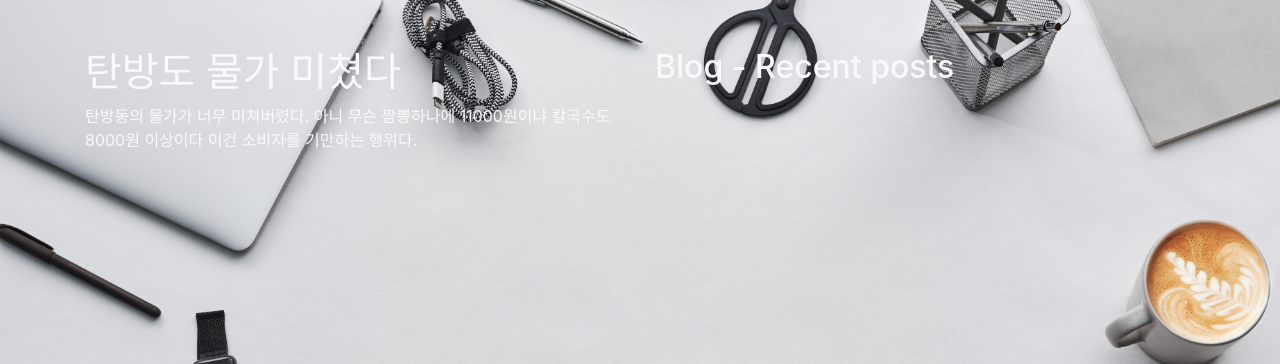
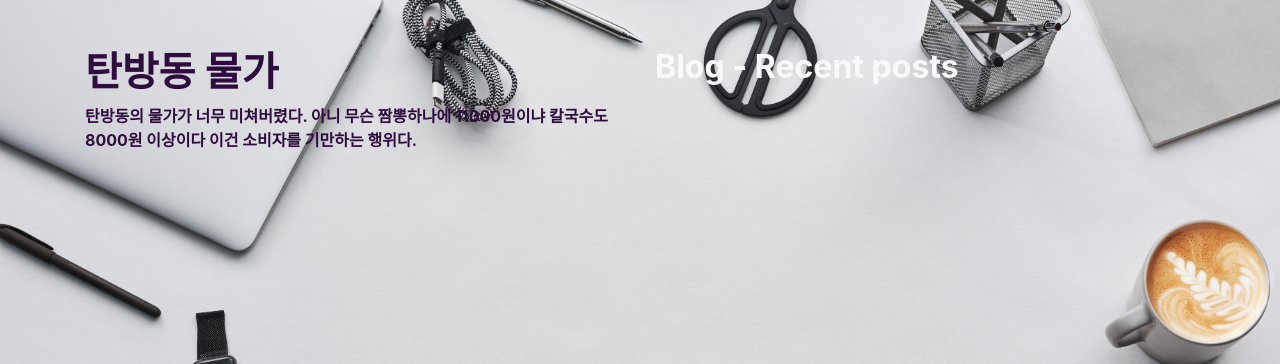
Before and after one commit to Juseong97/do_it_django_a_to_z, a Django app: template single_pages/templates/single_pages/landing.html in a window 1280 px wide. Shown: the part 56-420 px from the top of the page. Run offline with Django 4.2, Linux system fonts and the light colour scheme; the template is opened without the code that fills it, so the values that code supplies are empty; parts of the project's set-up code (start-up, migrations or seed data) failed here and were passed over; some libraries are stand-ins or nearby versions.

Commit message:
색추가 아직안됨

```diff
--- a/single_pages/static/single_pages/css/landing.css
+++ b/single_pages/static/single_pages/css/landing.css
@@ -13,3 +13,7 @@ section{
 .card{
     background-color : rgba(255,255,255,0.5);
 }
+
+h2{
+    color:#2F0C3E;
+}
--- a/single_pages/templates/single_pages/landing.html
+++ b/single_pages/templates/single_pages/landing.html
@@ -14,11 +14,11 @@
         <div class="container">
             <div class="row jusify-content-between">
                 <div class="col-lg-6 text-light">
-                    <h1 class="mt-5">탄방도 물가 미쳤다</h1>
-                    <p>탄방동의 물가가 너무 미쳐버렸다. 아니 무슨 짬뽕하나에 11000원이냐 칼국수도 8000원 이상이다 이건 소비자를 기만하는 행위다.</p>
+                    <h1 class="mt-5" style="color:#2F0C3E; font-weight:bold;">탄방동 물가</h1>
+                    <p style="color:#2F0C3E; font-weight:bold;">탄방동의 물가가 너무 미쳐버렸다. 아니 무슨 짬뽕하나에 11000원이냐 칼국수도 8000원 이상이다 이건 소비자를 기만하는 행위다.</p>
                 </div>
                     <div class="col-lg-5 mt-5">
-                        <h2 class="text-light">Blog - Recent posts</h2>
+                        <h2 class="text-light" style="font-weight:bold;">Blog - Recent posts</h2>
                         {% for post in recent_posts %}
                                 <div class="card mt-1">
                                     <div class="card-body">
```
